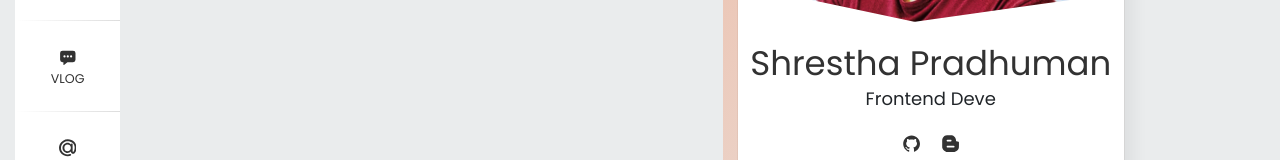
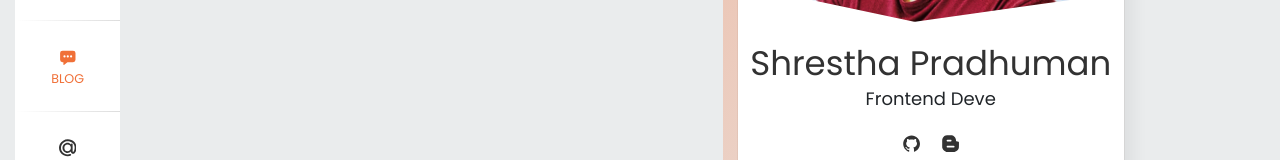
Before and after one commit to shresthapradhuman/React-Portfolio-Tempate, a React (Create React App) app: page /blog in a window 1280 px wide. Shown: the part 384-544 px from the top of the page. Built offline with nearby package versions, Linux system fonts and the light colour scheme; the HTML template or start-up script is replaced by a standard one.

Commit message:
package js file edit

```diff
--- a/src/data/Setting.js
+++ b/src/data/Setting.js
@@ -33,8 +33,8 @@ export const Navbar = [
     icon: <BsBrush />,
   },
   {
-    title: "vlog",
-    path: "/vlog",
+    title: "blog",
+    path: "/blog",
     icon: <IoIcons.IoChatboxEllipses />,
   },
   {
```
